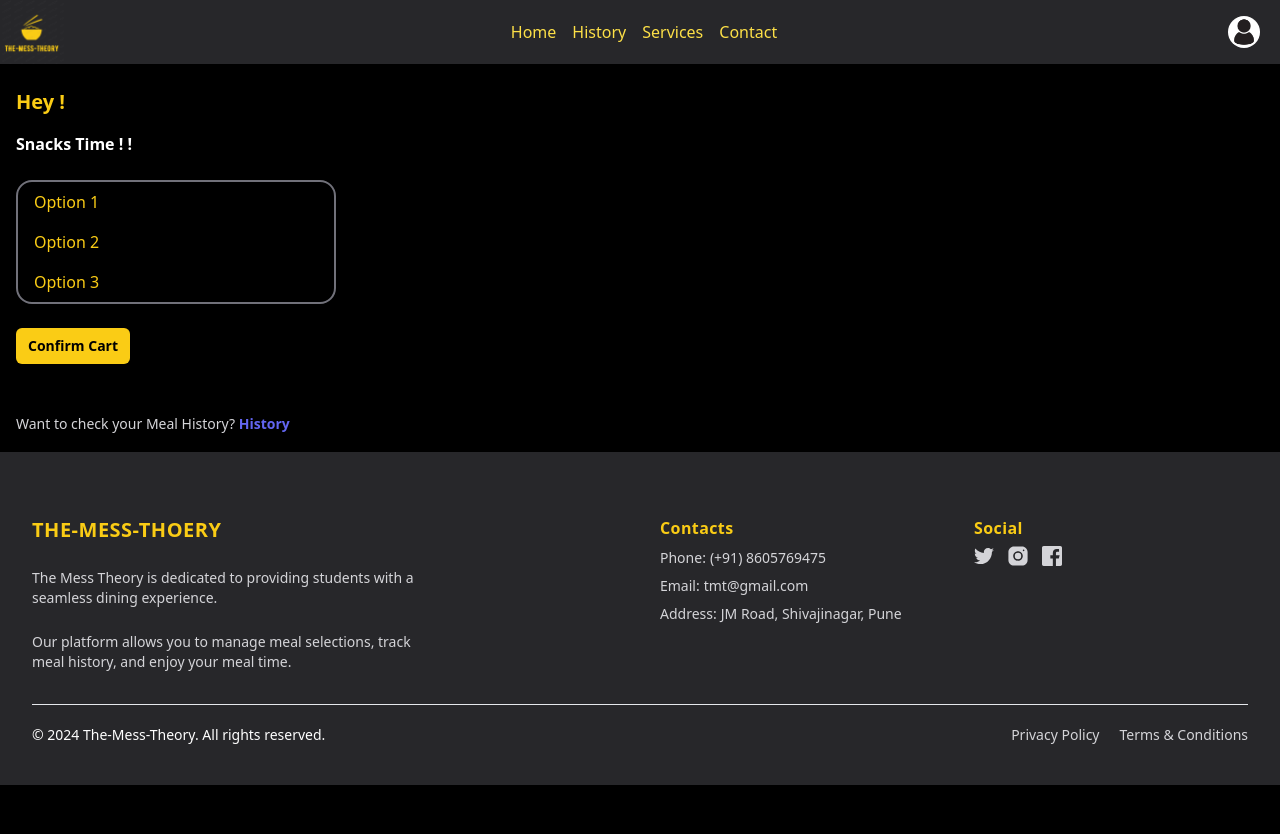
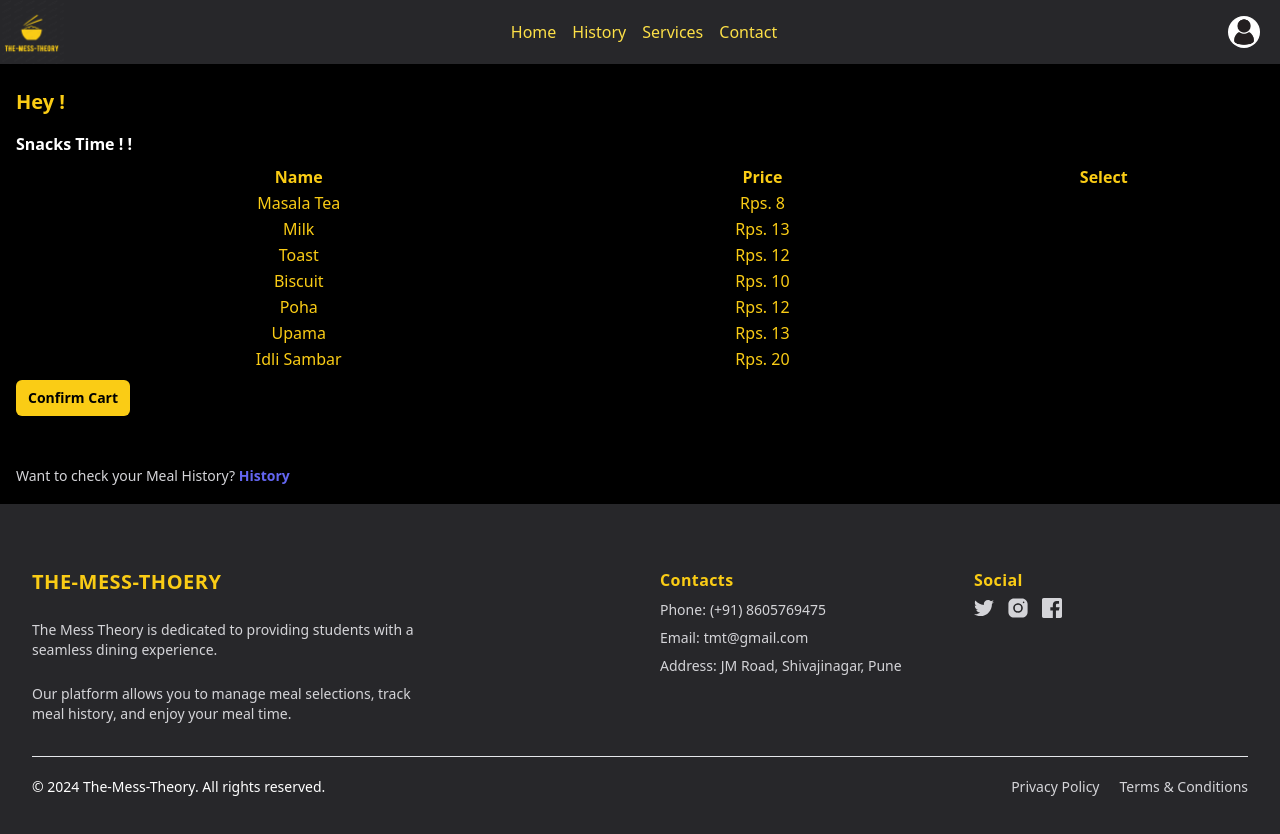
Before and after one commit to Jann-J/The-Mess-Theory, a React (Create React App) app in the folder the-mess-theory/: page /home in a window 1280 px wide. Shown: the top 834 px of the page. Before the commit the page ends 800 px from the top, so only its background shows below. Built offline with nearby package versions, Linux system fonts and the light colour scheme.

Commit message:
homepage update

```diff
--- a/the-mess-theory/src/components/Home.jsx
+++ b/the-mess-theory/src/components/Home.jsx
@@ -2,20 +2,36 @@ import React, {useEffect, useState} from "react";
 import { useNavigate, } from "react-router-dom";
 
 export default function Home(){
-    //for now
-    const dayType = 'regular' //later take this from admin
-
+  const dayType = 'regular'; // This can be fetched from the backend in future
   const navigate = useNavigate();
   const [currentTime, setCurrentTime] = useState(new Date());
   const [mealSlot, setMealSlot] = useState(null); // Determine current meal slot
   const [cart, setCart] = useState([]); // For storing selected options
-    const [selectedItems, setSelectedItems] = useState([]);
+  const [selectedSnacks, setSelectedSnacks] = useState([]);
+  const [user, setUser] = useState(null); // User info from backend
+  const snacks = [
+    { name: 'Masala Tea', price: 8 },
+    { name: 'Milk', price: 13 },
+    { name: 'Toast', price: 12 },
+    { name: 'Biscuit', price: 10 },
+    { name: 'Poha', price: 12 },
+    { name: 'Upama', price: 13 },
+    { name: 'Idli Sambar', price: 20 },
+  ];
 
-    const URI = 'http://localhost:4000/api/auth/home';
+  // Simulate a backend API call to get user data
+  const fetchUserData = async () => {
+    // Replace this with an actual API call in future
+    const userData = { name: 'Janhavi', mealHistory: [] };
+    setUser(userData);
+  };
+
+  useEffect(() => {
+    fetchUserData(); // Fetch user data on component load
+  }, []);
 
   const determineMealSlot = () => {
     const hour = currentTime.getHours();
-
     if (dayType === "regular") {
       if (hour >= 7 && hour <= 9) {
         setMealSlot('breakfast');
@@ -34,7 +50,7 @@ export default function Home(){
       } else if (hour >= 12 && hour <= 14) {
         setMealSlot('lunch');
       } else {
-          setMealSlot('snacks'); // No snacks or dinner on Sunday/holiday
+        setMealSlot('snacks');
       }
     }
   };
@@ -44,39 +60,32 @@ export default function Home(){
       setCurrentTime(new Date());
     }, 60000); // Updates current time every minute
 
-      // Call the function to determine meal slot whenever the time changes
-      determineMealSlot();
+    determineMealSlot(); // Call the function to determine meal slot whenever the time changes
 
     return () => clearInterval(timer); // Clean up the interval on unmount
-    }, [currentTime]); // Recalculate on currentTime change
-
-
-    const handleCheckIn = (mealType) => {
-      console.log(`Checked in for ${mealType}`);
-      // Handle check-in logic here in a better way
-    };
+  }, [currentTime]);
 
   const addToCart = (item) => {
     setCart([...cart, item]);
   };
 
   const confirmCart = () => {
-      // Handle cart confirmation logic in a better way
-      alert('Cart confirmed');
+    // Handle cart confirmation logic
+    alert(`You have confirmed: ${cart.map(item => item.name).join(", ")}. Total: Rps. ${cart.reduce((sum, item) => sum + item.price, 0)}`);
+    // Here, you'd update the backend with cart details
+    setCart([]); // Clear the cart after confirmation
   };
 
-    // Function to toggle item selection
-    const toggleItem = (item) => {
-    if (selectedItems.includes(item)) {
-      // If item is already selected, remove it
-      setSelectedItems(selectedItems.filter((selected) => selected !== item));
-      setCart(cart.filter(cartItem => cartItem !== item));
+  const handleSelect = (snack) => {
+    if (selectedSnacks.includes(snack)) {
+      setSelectedSnacks(selectedSnacks.filter((s) => s !== snack));
     } else {
-      // Otherwise, add it to the selection
-      setSelectedItems([...selectedItems, item]);
-      addToCart(item);
+      setSelectedSnacks([...selectedSnacks, snack]);
     }
   };
+
+  const totalCost = selectedSnacks.reduce((total, snack) => total + snack.price, 0);
+
 
     return(
         <>
@@ -91,15 +100,7 @@ export default function Home(){
 
                         {mealSlot === 'breakfast' && (
                             <div>
-                                <h3 className="text-black bg-white">Breakfast (7:30-9:00)</h3>
-                                <button onClick={() => handleCheckIn('breakfast')}>Check In</button>
-
-                                <div className="meal-menu">
-                                    <p>Choose breakfast options:</p>
-                                    <button onClick={() => addToCart('Option 1')}>Option 1</button>
-                                    <button onClick={() => addToCart('Option 2')}>Option 2</button>
-                                    <button onClick={confirmCart}>Confirm Cart</button>
-                                </div>
+                               {/**Same as breakfast */}
                             </div>
                         )}
 
@@ -107,36 +108,51 @@ export default function Home(){
                         {mealSlot === 'snacks' && (
                             <div className="flex flex-col ">
                                 <h3 className="my-2 text-white font-bold">Snacks Time ! !</h3>
+                                <table className="text-center p-2">
+                                  <tr className="p-4">
+                                    <th>Name</th>
+                                    <th>Price</th>
+                                    <th>Select</th>
+                                  </tr>
+                                  <tr className="p-4">
+                                    <td>Masala Tea</td>
+                                    <td>Rps. 8</td>
+                                    <td></td>
+                                  </tr>
+                                  <tr>
+                                    <td>Milk</td>
+                                    <td>Rps. 13</td>
+                                    <td></td>
+                                  </tr>
+                                  <tr>
+                                    <td>Toast</td>
+                                    <td>Rps. 12</td>
+                                    <td></td>
+                                  </tr>
+                                  <tr>
+                                    <td>Biscuit</td>
+                                    <td>Rps. 10</td>
+                                    <td></td>
+                                  </tr>
+                                  <tr>
+                                    <td>Poha</td>
+                                    <td>Rps. 12</td>
+                                    <td></td>
+                                  </tr>
+                                  <tr>
+                                    <td>Upama</td>
+                                    <td>Rps. 13</td>
+                                    <td></td>
+                                  </tr>
+                                  <tr>
+                                    <td>Idli Sambar</td>
+                                    <td>Rps. 20</td>
+                                    <td></td>
+                                  </tr>
+                                </table>
 
-                                {/**DYNAMIC ALLOCATION FROM BACKEND ARRAY */}
-                                <div className="my-4 border-2 border-zinc-500 rounded-2xl sm:max-w-xs">
 
-                                {/*Example of button*/}
-                                <button
-                                className="flex items-center justify-between w-full px-4 py-2 hover:bg-zinc-600 rounded-t-2xl"
-                                onClick={() => toggleItem('Option 1')}
-                                >
-                                    Option 1
-                                    {selectedItems.includes('Option 1') && <span className="ml-2 text-green-500 font-bold">✓</span>} {/* Show tick if selected */}
-                                </button>
 
-                                <button
-                                className="flex items-center justify-between w-full px-4 py-2 hover:bg-zinc-600"
-                                onClick={() => toggleItem('Option 2')}
-                                >
-                                    Option 2
-                                    {selectedItems.includes('Option 2') && <span className="ml-4 text-green-500 font-bold">✓</span>} {/* Show tick if selected */}
-                                </button>
-
-                                <button
-                                className="flex items-center justify-between w-full px-4 py-2 rounded-b-2xl hover:bg-zinc-600"
-                                onClick={() => toggleItem('Option 3')}
-                                >
-                                    Option 3
-                                    {selectedItems.includes('Option 3') && <span className="ml-4 text-green-500 font-bold">✓</span>} {/* Show tick if selected */}
-                                </button>
-
-                                </div>
 
                                 {/*Confirm Button */}
                                 <button
@@ -149,6 +165,17 @@ export default function Home(){
                             </div>
                         )}
 
+                        {mealSlot === 'lunch' &&
+                          <div className="">
+                            {/**just a confrim meal and reconfirm button */}
+                          </div>
+                        }
+
+                        {mealSlot === 'dinner' &&
+                          <div className="">
+                            {/**just a confrim meal and reconfirm button */}
+                          </div>
+                        }
 
                     </div>
                 </div>
```
Also changed, not shown: 2 other files (tests, documents, lock files or other folders). Lines whose indentation alone changed are shown as unchanged.
